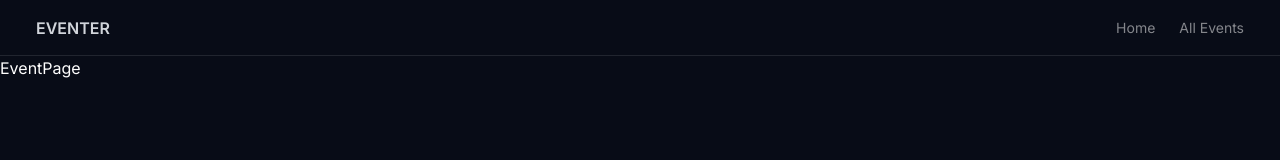
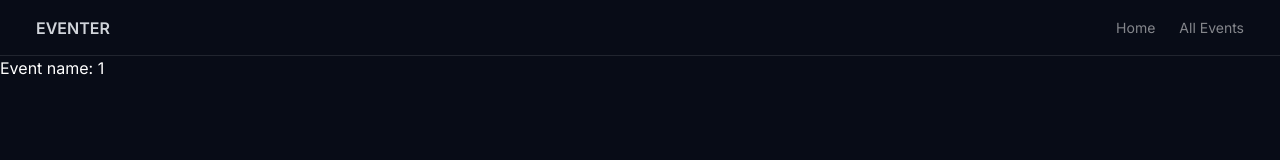
Before and after one commit to IftequarIffu/eventer-app, a Next.js app: page /event/1 in a window 1280 px wide. Shown: the top 160 px of the page. Built offline with nearby package versions, Linux system fonts and the light colour scheme.

Commit message:
Tested the event/[slug] route

```diff
--- a/app/event/[slug]/page.tsx
+++ b/app/event/[slug]/page.tsx
@@ -1,7 +1,7 @@
 import React from "react";
 
-const EventPage = () => {
-  return <main>EventPage</main>;
+const EventPage = ({ params: { slug } }: { params: { slug: string } }) => {
+  return <main>Event name: {slug}</main>;
 };
 
 export default EventPage;
```
